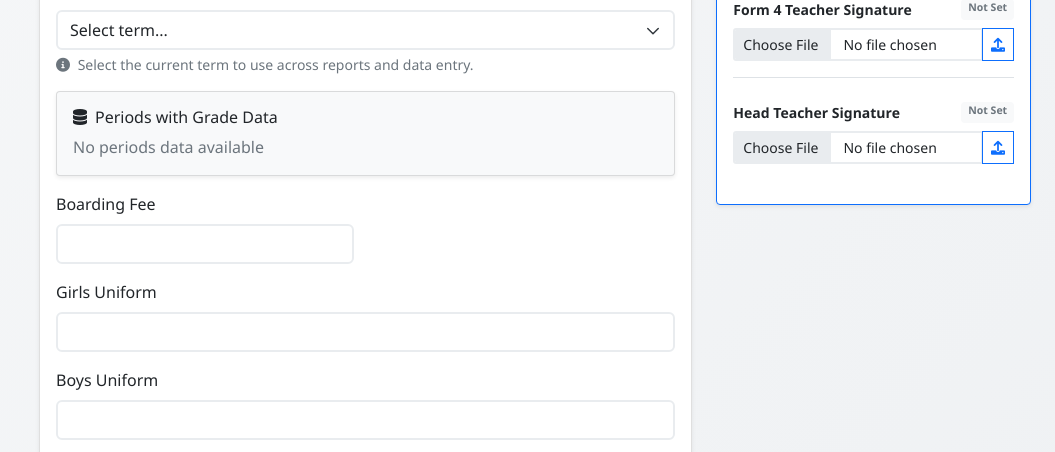
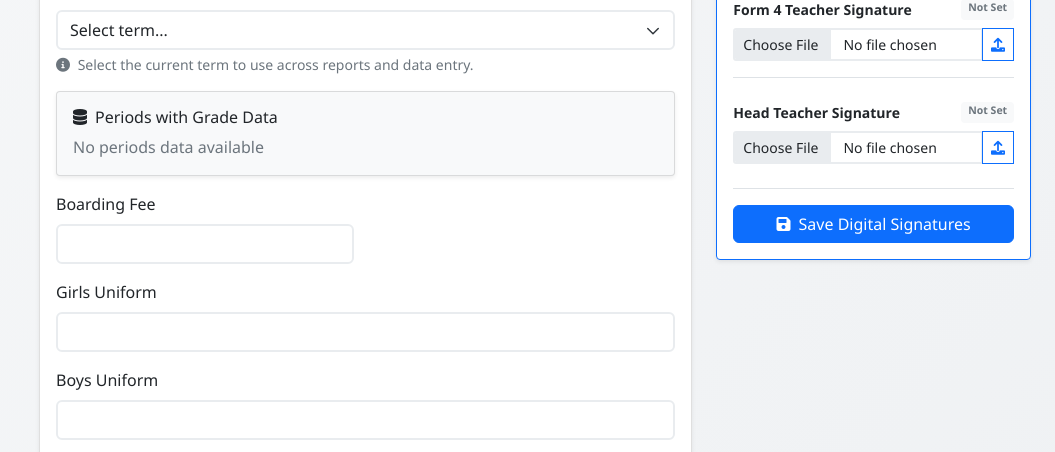
Before and after one commit to 1983rn/RN-LAB-TECH-school-reporting-system-2026, a Flask app: template templates/settings.html in a window 1280 px wide. Shown: the part 812-1264 px from the top of the page, without its empty margins (225-1280 px from the left). Run offline with Flask 3, Linux system fonts and the light colour scheme; the template is opened without the code that fills it, so the values that code supplies are empty; the visitor is signed in with stand-in values (Sample User, id 1); some libraries are stand-ins or nearby versions.

Commit message:
Added Save Digital Signatures button to settings page

```diff
--- a/templates/settings.html
+++ b/templates/settings.html
@@ -173,6 +173,12 @@
                     </div>
                 </div>
                 {% endfor %}
+
+                <div class="d-grid mt-3 pt-3 border-top">
+                    <button type="button" class="btn btn-primary" onclick="saveDigitalSignatures(this)" id="saveSignaturesBtn">
+                        <i class="fas fa-save me-2"></i>Save Digital Signatures
+                    </button>
+                </div>
             </div>
         </div>
     </div>
@@ -793,6 +799,40 @@ function uploadSignature(type, buttonEl) {
     });
 }
 
+function saveDigitalSignatures(buttonEl) {
+    const originalText = buttonEl.innerHTML;
+    buttonEl.innerHTML = '<i class="fas fa-spinner fa-spin me-2"></i>Saving Signatures...';
+    buttonEl.disabled = true;
+
+    // In this system, signatures are uploaded and saved to the DB immediately for performance.
+    // This button serves as a final confirmation and ensures all uploaded signatures are locked in.
+    // We'll also trigger a small UI update to show success.
+
+    setTimeout(() => {
+        buttonEl.innerHTML = '<i class="fas fa-check-circle me-2"></i>All Signatures Saved';
+        buttonEl.classList.remove('btn-primary');
+        buttonEl.classList.add('btn-success');
+
+        // Show success message
+        const container = buttonEl.closest('.card-body');
+        const alertDiv = document.createElement('div');
+        alertDiv.className = 'alert alert-success mt-3 mb-0 py-2 small fade show';
+        alertDiv.innerHTML = '<i class="fas fa-shield-alt me-2"></i>Signatures have been successfully synchronized and saved to the school database.';
+        container.appendChild(alertDiv);
+
+        setTimeout(() => {
+            buttonEl.innerHTML = originalText;
+            buttonEl.classList.remove('btn-success');
+            buttonEl.classList.add('btn-primary');
+            buttonEl.disabled = false;
+
+            // Fade out alert
+            alertDiv.classList.remove('show');
+            setTimeout(() => alertDiv.remove(), 500);
+        }, 3000);
+    }, 800);
+}
+
 function deleteSignature(type, buttonEl) {
     if (!confirm('Are you sure you want to remove this signature?')) {
         return;
```
